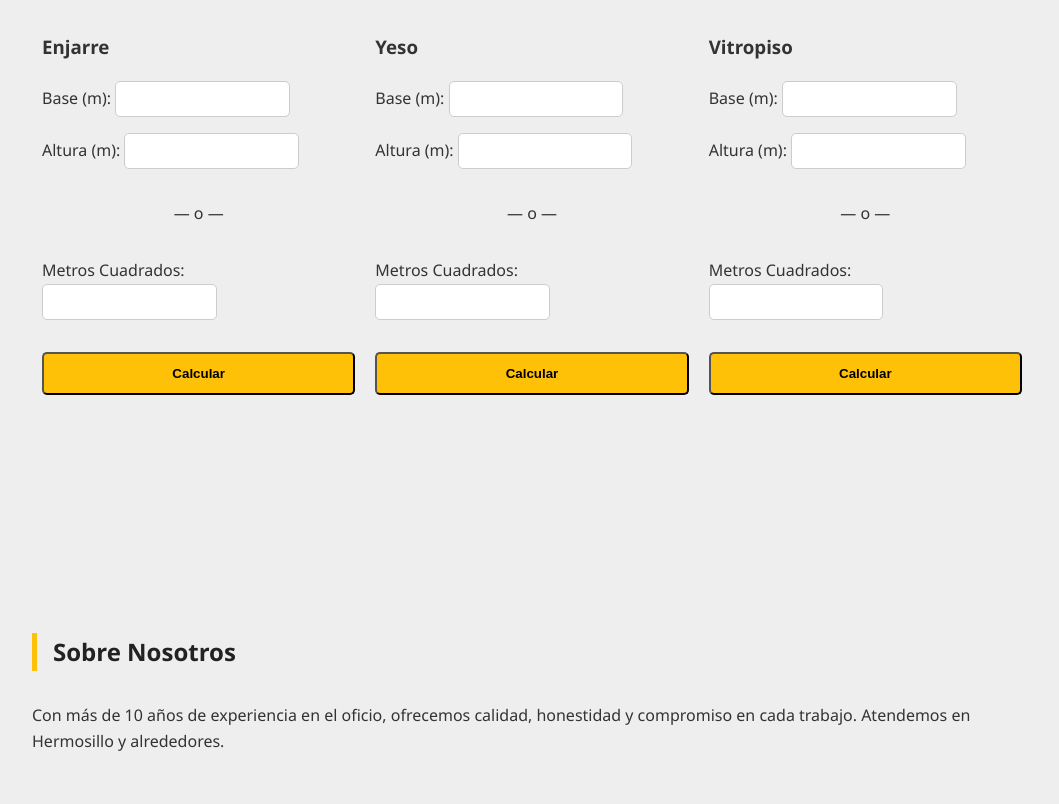
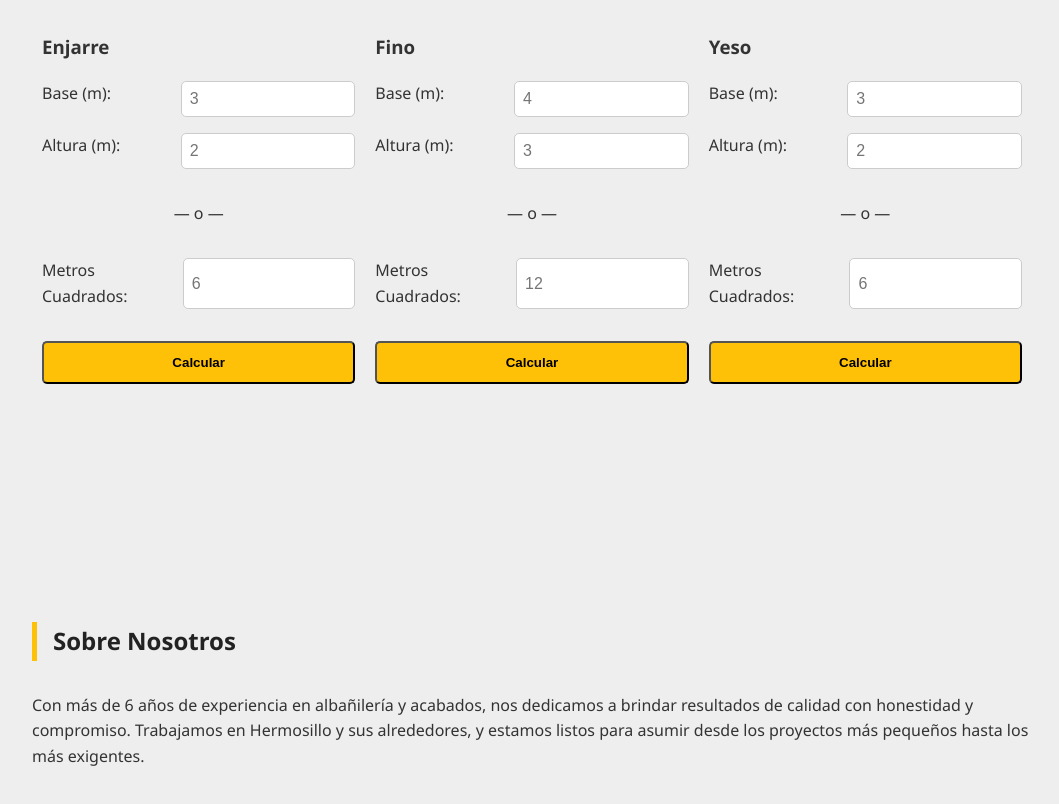
Before and after one commit to GarciaSamaniego/SalvaSoluciones, a plain HTML site: page index.html in a window 1280 px wide. Shown: the part 1196-2000 px from the top of the page, without its empty margins (108-1167 px from the left). Drawn offline with Linux system fonts and the light colour scheme.

Commit message:
Cambios en servicios y estilos
Se elimino el servicio de vitropiso y se modificaron los formularios

```diff
--- a/cotizador.js
+++ b/cotizador.js
@@ -10,6 +10,7 @@ document.addEventListener('DOMContentLoaded', () => {
         const precioMax = parseFloat(cotizadorBox.dataset.precioMax);
 
         const base = parseFloat(form.querySelector('.base').value);
+        const baseInput = form.querySelector
         const altura = parseFloat(form.querySelector('.altura').value);
         const m2Input = parseFloat(form.querySelector('.m2').value);
         const resultadoDiv = form.querySelector('.resultado');
@@ -33,6 +34,8 @@ document.addEventListener('DOMContentLoaded', () => {
           <p>Área: <strong>${metrosCuadrados.toFixed(2)} m²</strong></p>
           <p>Estimado: <strong>$${estimadoMin.toFixed(2)} – $${estimadoMax.toFixed(2)}</strong></p>
         `;
+
+        form.reset();
       });
     });
   });
--- a/index.html
+++ b/index.html
@@ -5,7 +5,7 @@
     <meta name="viewport" content="width=device-width, initial-scale=1.0" />
     <meta
       name="description"
-      content="Servicios de albañilería profesional en Hermosillo: enjarres, acabados, yeso, vitropiso y más. Calidad garantizada."
+      content="Servicios de albañilería profesional en Hermosillo: enjarres, acabados, yeso y más. Calidad garantizada."
     />
     <title>Albañilería Profesional en Hermosillo</title>
     <link rel="stylesheet" href="styles.css" />
@@ -13,8 +13,8 @@
   <body>
     <header>
       <div class="container">
-        <h1>Albañilería Salvador Garcia</h1>
-        <p>Enjarres, acabados finos, yeso, vitropiso y más</p>
+        <h1>Albañil Salvador Garcia</h1>
+        <p>Enjarres, acabados finos, yeso y más</p>
         <a href="#contacto" class="btn">Solicita tu presupuesto</a>
       </div>
     </header>
@@ -34,10 +34,6 @@
           <div class="card">
             <h3>Yeso</h3>
             <p>Soluciones rápidas para interiores, limpio y duradero.</p>
-          </div>
-          <div class="card">
-            <h3>Pega de Vitropiso</h3>
-            <p>Instalación precisa de piso cerámico y azulejo.</p>
           </div>
           <div class="card">
             <h3>Trabajos Generales</h3>
@@ -61,14 +57,44 @@
             <h3>Enjarre</h3>
             <form class="formCotizador">
               <label
-                >Base (m): <input type="number" class="base" step="0.1"
+                >Base (m):
+                <input type="number" class="base" step="0.1" placeholder="3"
               /></label>
               <label
-                >Altura (m): <input type="number" class="altura" step="0.1"
+                >Altura (m):
+                <input type="number" class="altura" step="0.1" placeholder="2"
               /></label>
               <p style="text-align: center">— o —</p>
               <label
-                >Metros Cuadrados: <input type="number" class="m2" step="0.1"
+                >Metros Cuadrados:
+                <input type="number" class="m2" step="0.1" placeholder="6"
+              /></label>
+              <button type="submit" class="btn">Calcular</button>
+              <div class="resultado"></div>
+            </form>
+          </div>
+
+          <!-- Cotizador Fino -->
+          <div
+            class="cotizador-box"
+            data-servicio="Fino"
+            data-precio-min="160"
+            data-precio-max="200"
+          >
+            <h3>Fino</h3>
+            <form class="formCotizador">
+              <label
+                >Base (m):
+                <input type="number" class="base" step="0.1" placeholder="4"
+              /></label>
+              <label
+                >Altura (m):
+                <input type="number" class="altura" step="0.1" placeholder="3"
+              /></label>
+              <p style="text-align: center">— o —</p>
+              <label
+                >Metros Cuadrados:
+                <input type="number" class="m2" step="0.1" placeholder="12"
               /></label>
               <button type="submit" class="btn">Calcular</button>
               <div class="resultado"></div>
@@ -79,27 +105,30 @@
           <div
             class="cotizador-box"
             data-servicio="Yeso"
-            data-precio-min="80"
-            data-precio-max="100"
+            data-precio-min="60"
+            data-precio-max="90"
           >
             <h3>Yeso</h3>
             <form class="formCotizador">
               <label
-                >Base (m): <input type="number" class="base" step="0.1"
+                >Base (m):
+                <input type="number" class="base" step="0.1" placeholder="3"
               /></label>
               <label
-                >Altura (m): <input type="number" class="altura" step="0.1"
+                >Altura (m):
+                <input type="number" class="altura" step="0.1" placeholder="2"
               /></label>
               <p style="text-align: center">— o —</p>
               <label
-                >Metros Cuadrados: <input type="number" class="m2" step="0.1"
+                >Metros Cuadrados:
+                <input type="number" class="m2" step="0.1" placeholder="6"
               /></label>
               <button type="submit" class="btn">Calcular</button>
               <div class="resultado"></div>
             </form>
           </div>
 
-          <!-- Cotizador Vitropiso -->
+          <!-- Cotizador Vitropiso
           <div
             class="cotizador-box"
             data-servicio="Vitropiso"
@@ -110,18 +139,19 @@
             <form class="formCotizador">
               <label
                 >Base (m): <input type="number" class="base" step="0.1"
-              /></label>
+placeholder="3"              /></label>
               <label
                 >Altura (m): <input type="number" class="altura" step="0.1"
-              /></label>
+placeholder="2"              /></label>
               <p style="text-align: center">— o —</p>
               <label
-                >Metros Cuadrados: <input type="number" class="m2" step="0.1"
+                >Metros Cuadrados: <input type="number" class="m2" step="0.1" placeholder="6"
               /></label>
               <button type="submit" class="btn">Calcular</button>
               <div class="resultado"></div>
             </form>
           </div>
+          -->
 
           <!-- Agrega más cotizadores aquí... -->
         </div>
@@ -132,36 +162,37 @@
       <div class="container">
         <h2>Sobre Nosotros</h2>
         <p>
-          Con más de 10 años de experiencia en el oficio, ofrecemos calidad,
-          honestidad y compromiso en cada trabajo. Atendemos en Hermosillo y
-          alrededores.
+          Con más de 6 años de experiencia en albañilería y acabados, nos
+          dedicamos a brindar resultados de calidad con honestidad y compromiso.
+          Trabajamos en Hermosillo y sus alrededores, y estamos listos para
+          asumir desde los proyectos más pequeños hasta los más exigentes.
         </p>
       </div>
     </section>
-
+    <!-- #region
     <section id="galeria">
       <div class="container">
         <h2>Galería de Trabajos</h2>
         <p>
-          (Aquí puedes agregar imágenes de tus trabajos reales más adelante)
+          (Imagenes pendientes)
         </p>
       </div>
     </section>
-
+-->
     <section id="contacto" class="bg-light">
       <div class="container">
         <h2>Contacto</h2>
         <p>Solicita tu cotización sin compromiso:</p>
         <ul>
-          <li>📱 WhatsApp: 123-456-7890</li>
-          <li>📧 Correo: tuemail@ejemplo.com</li>
+          <li>📱 WhatsApp: 6623543728</li>
+          <li>📧 Correo: garciasamaniego.salvador@gmail.com</li>
         </ul>
       </div>
     </section>
 
     <footer>
       <p>
-        &copy; 2025 Albañilería Salvador Garcia – Todos los derechos reservados.
+        &copy; 2025 Albañil Salvador Garcia – Todos los derechos reservados.
       </p>
     </footer>
 
--- a/styles.css
+++ b/styles.css
@@ -133,6 +133,11 @@ body {
     width: 50%;
   }
 
+  .formCotizador > label {
+    display: flex;
+    justify-content: space-between;
+  }
+
   .resultado {
     margin-top: 2rem;
     text-align: center;
```
